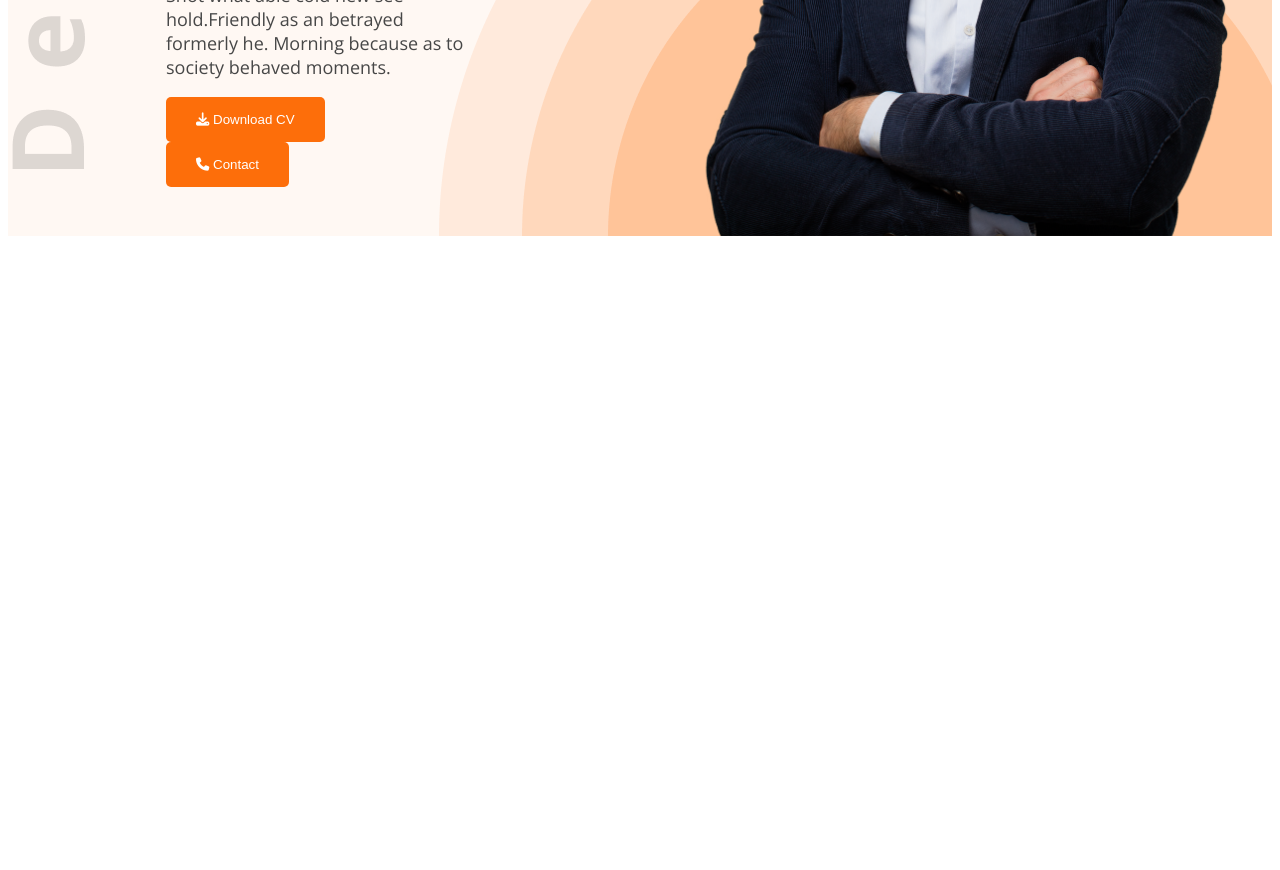
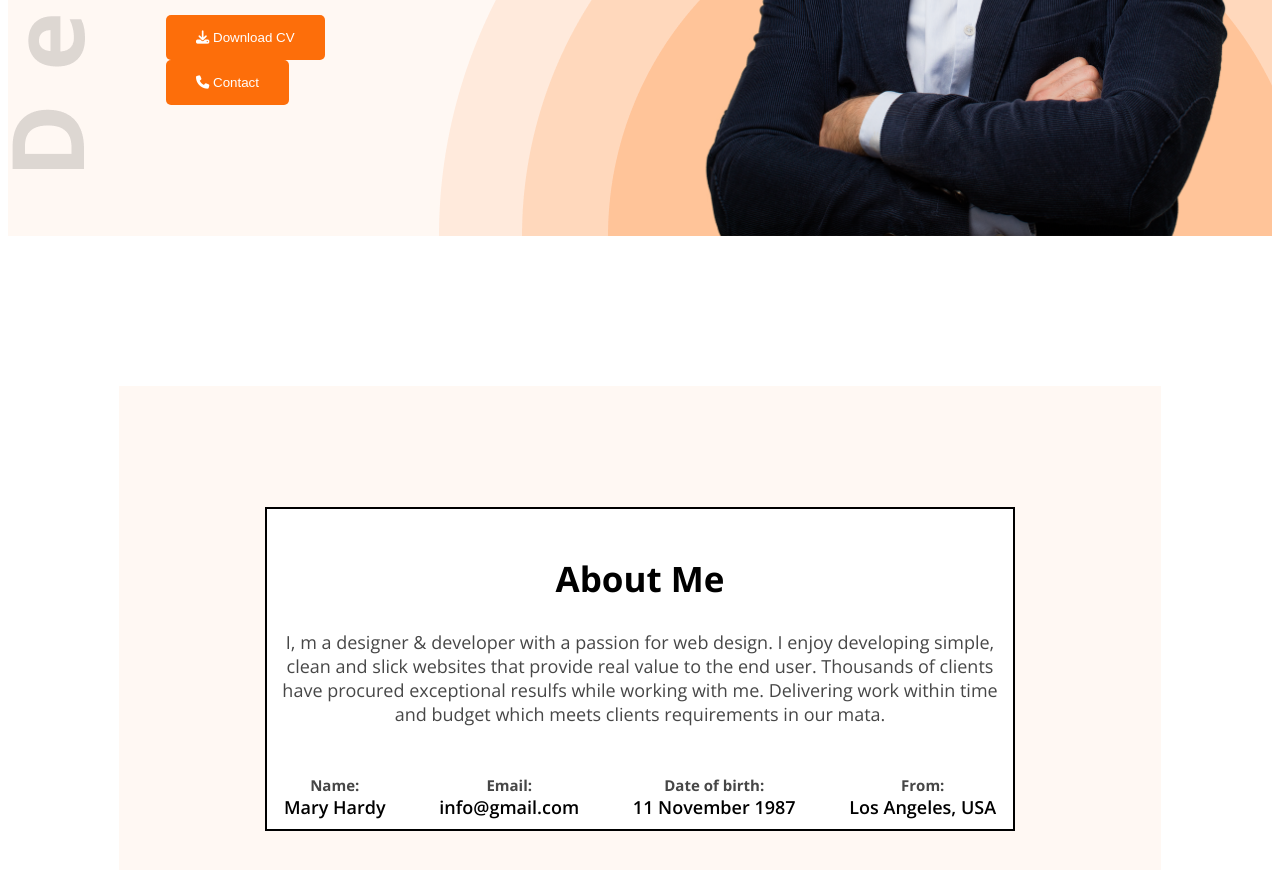
Before and after one commit to Munjurul-0X/portfolio-web, a plain HTML site: page index.html in a window 1280 px wide. Shown: the part 614-1484 px from the top of the page. Before the commit the page ends 858 px from the top, so only its background shows below. Drawn offline with nearby package versions, Linux system fonts and the light colour scheme.

Commit message:
About Section Update

```diff
--- a/index.html
+++ b/index.html
@@ -32,7 +32,38 @@
     </div>
     </header>
     <main>
+     <section class="about-section">
+    <div class="about-pr">
+        <div>
+             <div>
+        <h4 class="about-title">About Me</h4>
+        <p class="about-dec dark2">I, m a designer & developer with a passion for web design. I enjoy developing simple, clean and slick websites that provide real value to the end user. Thousands of clients have procured exceptional resulfs while working with me. Delivering work within time and budget which meets clients requirements in our mata.</p>
+     </div>
 
+        <div class="about-itms">
+             <div>
+                <h6 class="items-mame">Name:</h6>
+            <p class="itms-p">Mary Hardy </p>
+             </div>
+
+         <div>
+            <h6 class="items-mame">Email:</h6>
+            <p class="itms-p">info@gmail.com</p>
+        </div>
+         <div>
+            <h6 class="items-mame">Date of birth:</h6>
+            <p class="itms-p">11 November 1987</p>
+        </div>
+         <div>
+            <h6 class="items-mame">From:</h6>
+            <p class="itms-p">Los Angeles, USA</p>
+        </div>
+    </div>
+
+     </div>
+
+    </div>
+     </section>
     </main>
     <footer></footer>
 </body>
--- a/style.css
+++ b/style.css
@@ -68,7 +68,7 @@ align-items: center;
 }
 .hero-name{
     font-weight: bold;
-    font-size: 85px;
+    font-size: 50px;
     margin-bottom: 0px;
     margin-top: 0px;
 
@@ -93,3 +93,58 @@ max-width: 580px;
     font-size: 18px;
     font-weight: 400;
 }
+
+.about-section{
+    max-width: 750px;
+    margin: 150px auto;
+    background-color: #FFF8F3 ;
+    padding: 121px 146px;
+}
+.about-pr{
+    max-width: 800px;
+    max-height: 320px;
+    border: 2px solid black;
+    align-items: center;
+    margin: auto;
+    background-color: rgb(255, 255, 255);
+
+
+}
+.about-title{
+    font-size: 35px;
+    font-weight: bold;
+    text-align: center;
+    margin-bottom: 5px;
+}
+
+.about-dec{
+    font-size: 18px;
+    font-weight: 400;
+    text-align: center;
+    align-items: center;
+    padding: 10px;
+    margin-bottom: 4px;
+}
+
+.about-itms{
+    display: flex;
+    justify-content: space-around;
+    gap: 20px;
+    align-items: center;
+    text-align: center;
+    margin-top: 4px;
+
+}
+.itms-p{
+    margin-top: 0%;
+    font-size: 18px;
+    font-weight: 600;
+}
+
+.items-mame{
+    margin-bottom: 0%;
+    font-size: 15px;
+    font-weight: bold;
+    color: rgba(71, 71, 71, 1);
+
+}
```
